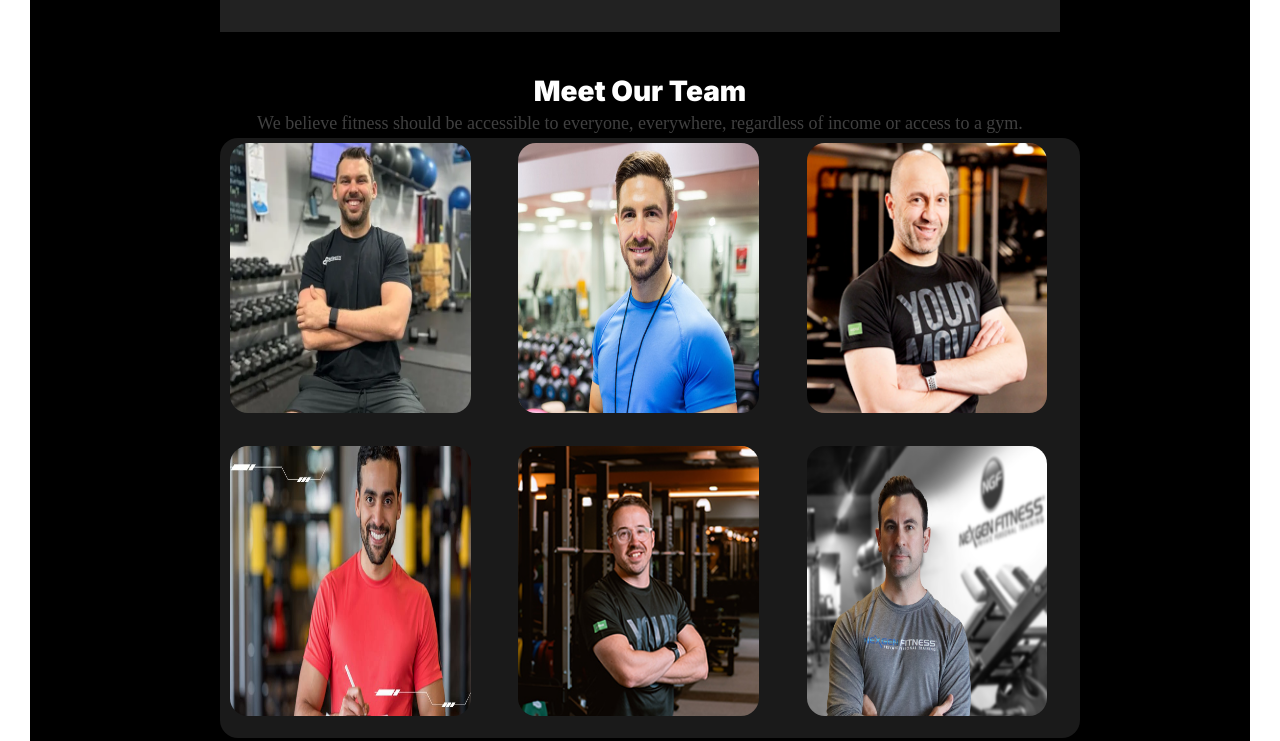
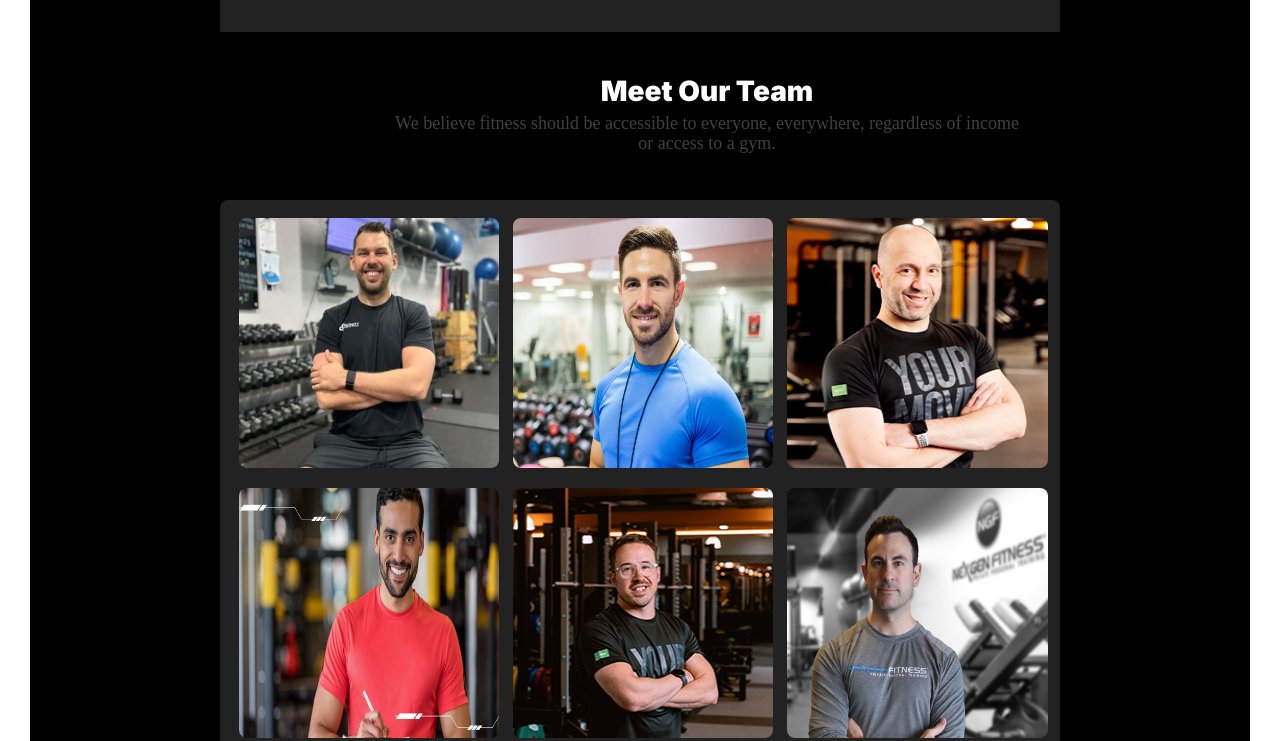
Before and after one commit to Shakwath/Assignment-02, a plain HTML site: page index.html in a window 1280 px wide. Shown: the part 2181-2922 px from the top of the page. Drawn offline with Linux system fonts and the light colour scheme; a web font is replaced by a local one.

Commit message:
meet team part end

```diff
--- a/index.html
+++ b/index.html
@@ -77,12 +77,6 @@
                   </div>
 
             </section>
-            <!-- <section id="training">
-                <div class="title">
-                    <h2>Trainings and Exercises</h2>
-                    <p>We believe fitness should be accessible to everyone, everywhere, regardless of income or access to a gym.</p>
-                </div>
-            </section> -->
             <section id="bm">
                 <div class="title">
                     <h1 class="head">BMI Calculator</h1>
@@ -127,7 +121,7 @@
                 </div>
             </section>
             <section id="meet-team">
-                <div>
+                <div class="title">
                     <h2 class="head">Meet Our Team</h2>
                     <p>We believe fitness should be accessible to everyone, everywhere, regardless of income or access to a gym.</p>
                 </div>
--- a/styles/style.css
+++ b/styles/style.css
@@ -151,19 +151,18 @@ a{
     line-height: 120%;
 }
 #train-img img{
-    border-radius: 18px;
-    width: 85%;
-    height: 270px;
+    width: 95%;
+    height: 250px;
+    border-radius: 8px;
 
 }
 #train-img{
     display: grid;
-    grid-template-columns: 1fr 1fr 1fr;
-    background: rgba(255, 255, 255, 0.1);
-    border-radius: 18px;
-    gap: 5px;
-    width: 100%;
-    height: 600px;
+    grid-template-columns: repeat(3, 1fr);
+    row-gap: 3%;
+    background: rgb(34, 34, 34);
+    padding: 1.5% 1% 3%;
+    border-radius: 8px;
 }
 #meet-team{
     /* gap: 16px; */
```
